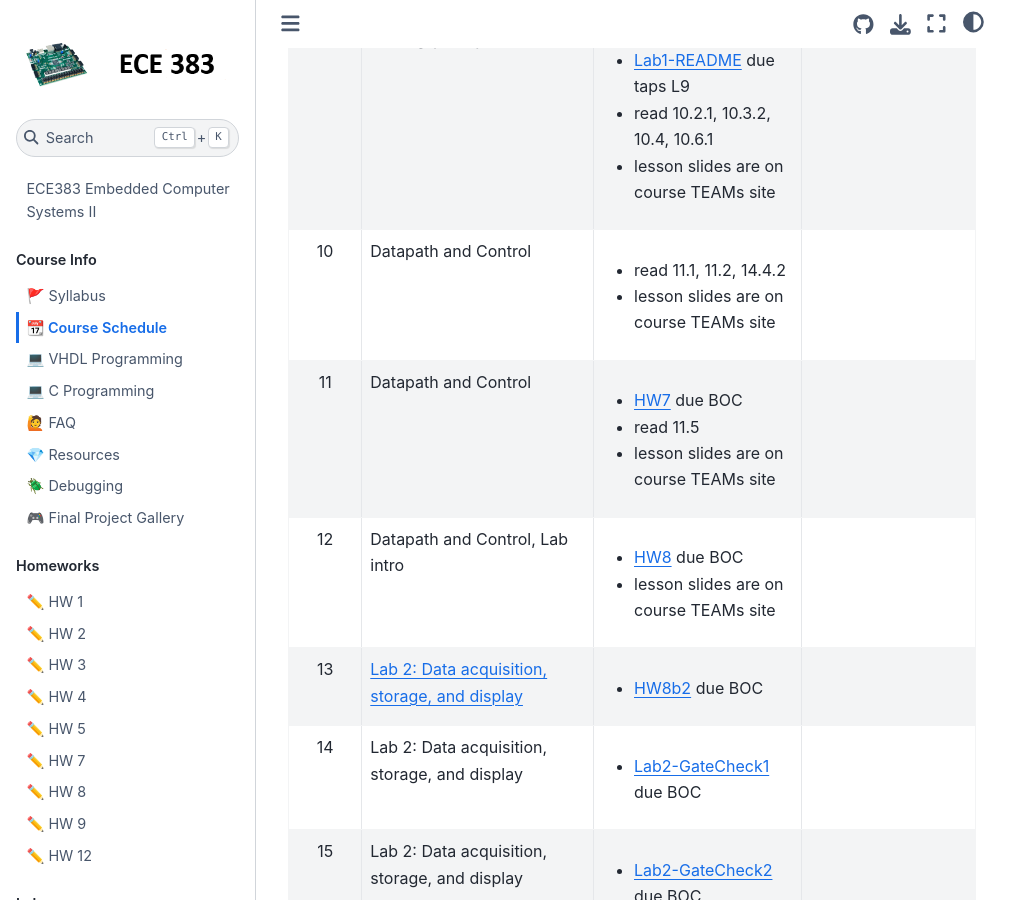
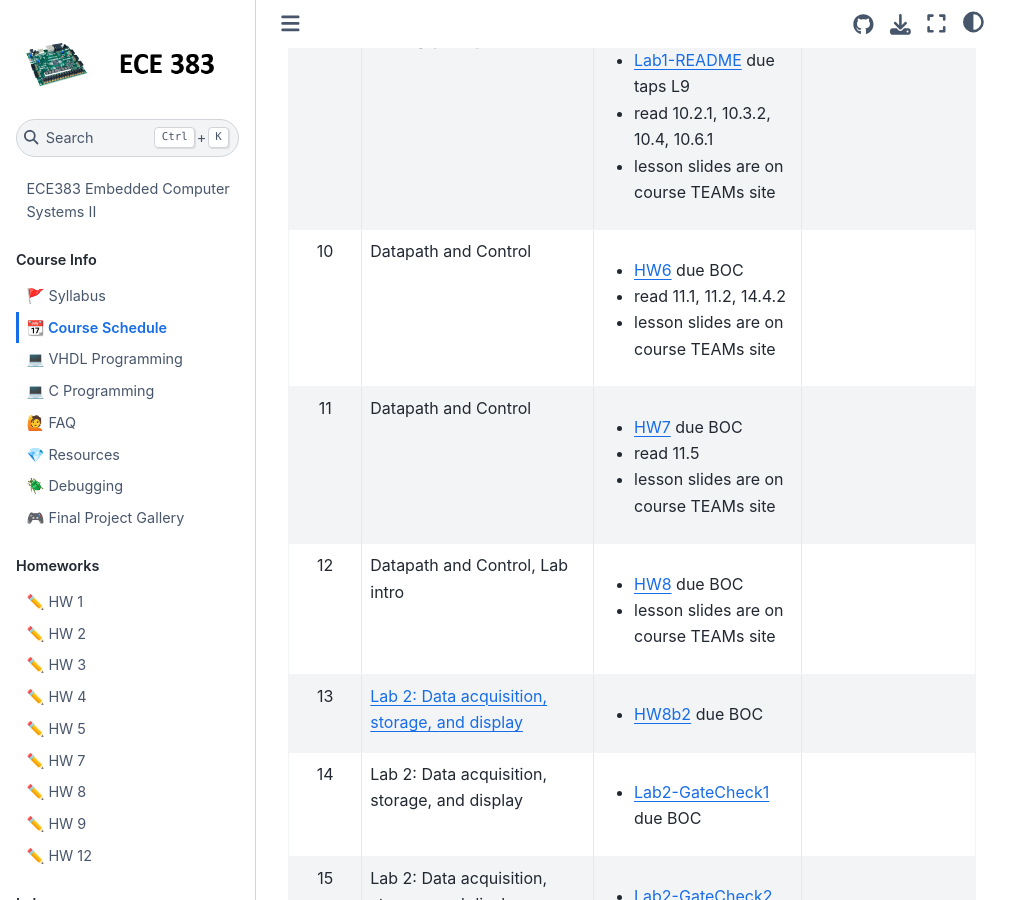
Before and after one commit to USAFA-ECE/ece383, a Jupyter Book: the page built from book/schedule.md, in a window 1280 px wide and 900 px high, scrolled down 1578 px. Shown: the whole window, without its empty margins (0-1031 px from the left). Built offline with Jupyter Book 1.0.4 settings and Sphinx 7.4.7 and the Sphinx Book theme 1.1.4, drawn with Linux system fonts in a browser that asks for light colours; pages that are not in the unit, such as notebooks, are missing from menus.

Commit message:
Update schedule.md

```diff
--- a/book/schedule.md
+++ b/book/schedule.md
@@ -16,7 +16,7 @@
 | 7      | Lab 1: VGA Synchronization                       |  <ul><li>[Lab1-GateCheck2](Assignments/lab1.md) due taps L7  </li></ul>  |        |
 | 8      | Lab 1: VGA Synchronization                       |  <ul><li>[Lab1-Functionality](Assignments/lab1.md) due taps L8  </li></ul>  |        |
 | 9      | Finite State Machines                            |  <ul><li>[Lab1-README](Assignments/lab1.md) due taps L9 </li><li>read 10.2.1, 10.3.2, 10.4, 10.6.1 </li><li>lesson slides are on course TEAMs site</li></ul>  |                                           |
-| 10     | Datapath and Control                             | <ul><li>read 11.1, 11.2, 14.4.2</li><li>lesson slides are on course TEAMs site</li></ul>  |        |
+| 10     | Datapath and Control                             | <ul><li>[HW6](Assignments/homework6.md)  due BOC </li><li>read 11.1, 11.2, 14.4.2</li><li>lesson slides are on course TEAMs site</li></ul>  |        |
 | 11     | Datapath and Control                             | <ul><li>[HW7](Assignments/homework7.md) due BOC </li><li>read 11.5</li><li>lesson slides are on course TEAMs site</li></ul>  |        |
 | 12     | Datapath and Control, Lab intro                  |  <ul><li>[HW8](Assignments/homework8.md) due BOC </li><li>lesson slides are on course TEAMs site</li></ul>  |        |
 | 13     | [Lab 2: Data acquisition, storage, and display](Assignments/lab2.md) | <ul><li>[HW8b2](Assignments/homework8b2.md) due BOC</li></ul> |         |
```
